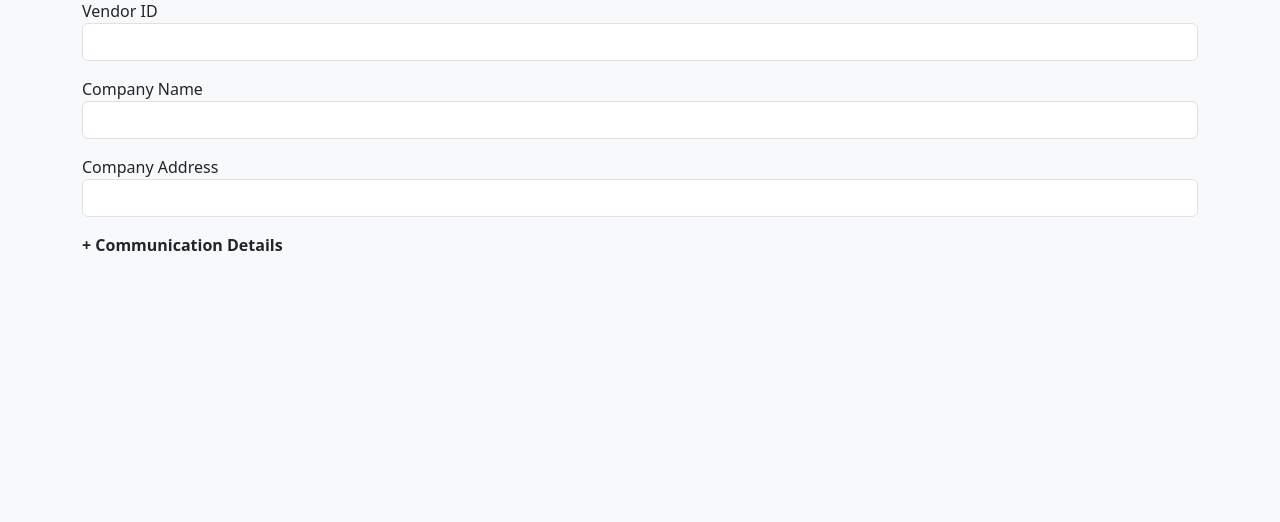
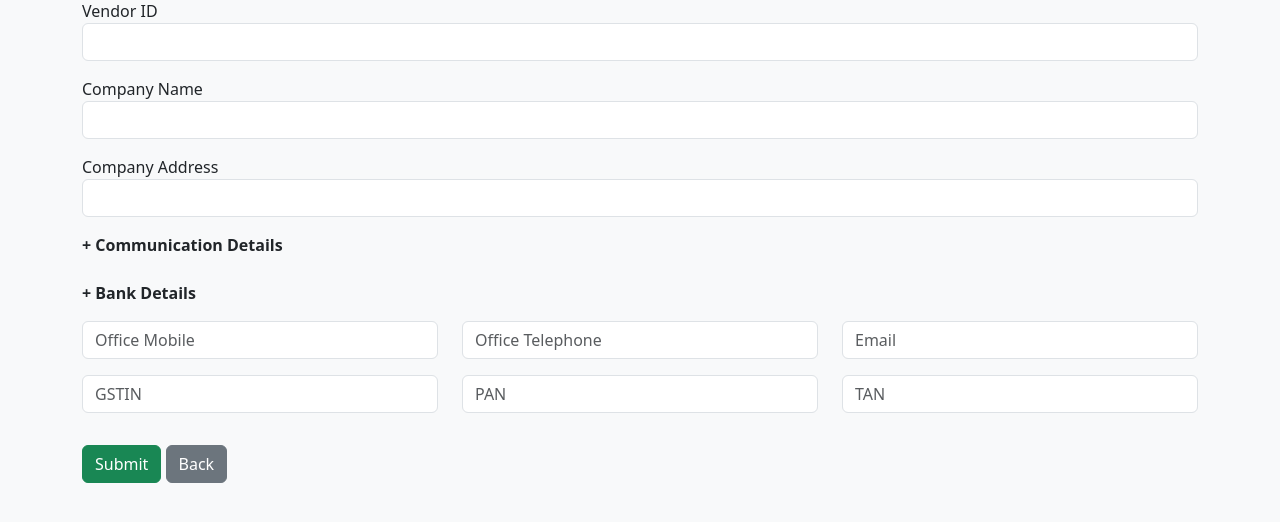
Before and after one commit to Madhan12-tech/Vanes_erp, a Flask app: page /register in a window 1280 px wide. Shown: the part 67-589 px from the top of the page. Run offline with Flask 3, Linux system fonts and the light colour scheme; the visitor is signed in with stand-in values (Sample User, id 1).

Commit message:
Update register.html

```diff
--- a/templates/register.html
+++ b/templates/register.html
@@ -53,4 +53,57 @@
             </tr>
           </tbody>
         </table>
-        <button type="button" class="btn btn-secondary btn-sm" onclick="addRow()">+ Add Row</button
+        <button type="button" class="btn btn-secondary btn-sm" onclick="addRow()">+ Add Row</button>
+      </div>
+
+      <!-- Bank Details -->
+      <p class="collapse-section mt-4" data-bs-toggle="collapse" data-bs-target="#bankSection">+ Bank Details</p>
+      <div id="bankSection" class="collapse">
+        <div class="row">
+          <div class="col-md-4 mb-3"><input type="text" name="ben_name" class="form-control" placeholder="Beneficiary Name"></div>
+          <div class="col-md-4 mb-3"><input type="text" name="ben_ac" class="form-control" placeholder="A/C Number"></div>
+          <div class="col-md-4 mb-3"><input type="text" name="ac_type" class="form-control" placeholder="Account Type"></div>
+          <div class="col-md-4 mb-3"><input type="text" name="bank_name" class="form-control" placeholder="Bank Name"></div>
+          <div class="col-md-4 mb-3"><input type="text" name="ifsc" class="form-control" placeholder="IFSC"></div>
+          <div class="col-md-4 mb-3"><input type="text" name="micr" class="form-control" placeholder="MICR"></div>
+        </div>
+      </div>
+
+      <!-- Other Fields -->
+      <div class="row">
+        <div class="col-md-4 mb-3"><input type="text" name="office_mobile" class="form-control" placeholder="Office Mobile"></div>
+        <div class="col-md-4 mb-3"><input type="text" name="office_telephone" class="form-control" placeholder="Office Telephone"></div>
+        <div class="col-md-4 mb-3"><input type="email" name="email" class="form-control" placeholder="Email"></div>
+        <div class="col-md-4 mb-3"><input type="text" name="gstin" class="form-control" placeholder="GSTIN"></div>
+        <div class="col-md-4 mb-3"><input type="text" name="pan" class="form-control" placeholder="PAN"></div>
+        <div class="col-md-4 mb-3"><input type="text" name="tan" class="form-control" placeholder="TAN"></div>
+      </div>
+
+      <div class="mt-3">
+        <button class="btn btn-success">Submit</button>
+        <a href="{{ url_for('dashboard') }}" class="btn btn-secondary">Back</a>
+      </div>
+    </form>
+  </div>
+
+  <script src="https://cdn.jsdelivr.net/npm/bootstrap@5.3.0/dist/js/bootstrap.bundle.min.js"></script>
+  <script>
+    function addRow() {
+      const row = `
+        <tr>
+          <td><input type="text" name="contact_name[]" class="form-control" required></td>
+          <td><input type="text" name="contact_dept[]" class="form-control"></td>
+          <td><input type="text" name="contact_desg[]" class="form-control"></td>
+          <td><input type="text" name="contact_mob[]" class="form-control"></td>
+          <td><button type="button" class="btn btn-danger btn-sm" onclick="removeRow(this)">X</button></td>
+        </tr>
+      `;
+      document.getElementById('comm-body').insertAdjacentHTML('beforeend', row);
+    }
+
+    function removeRow(button) {
+      button.closest('tr').remove();
+    }
+  </script>
+</body>
+</html>
```
